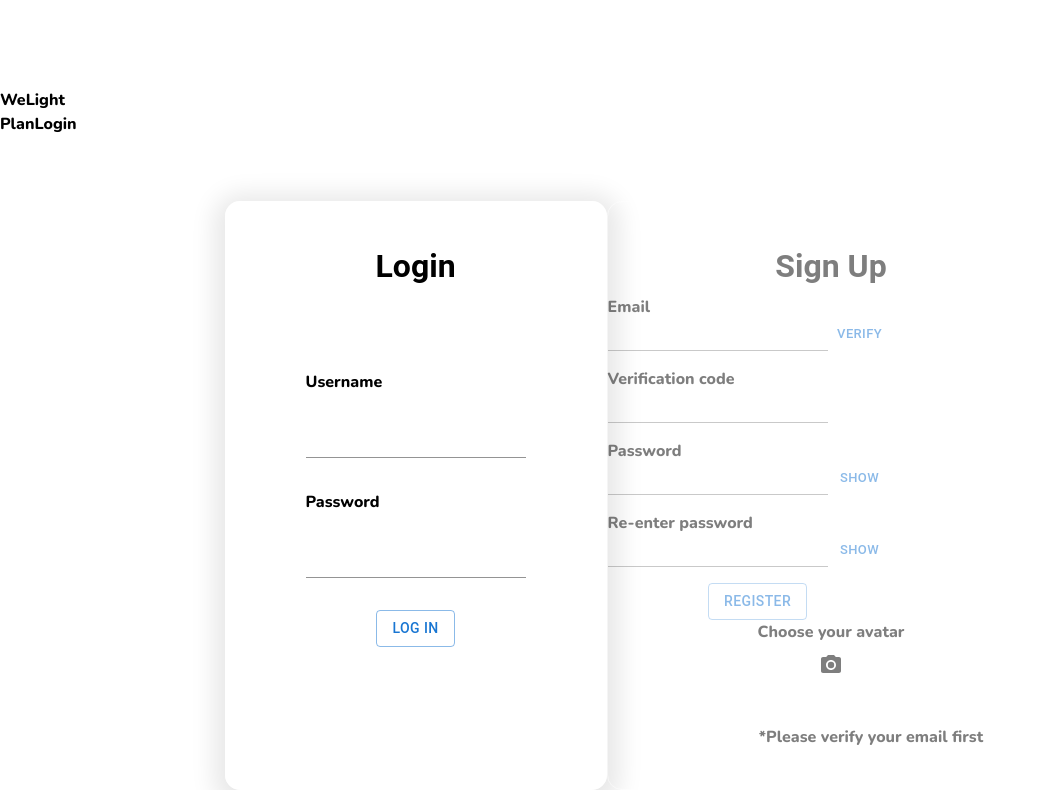
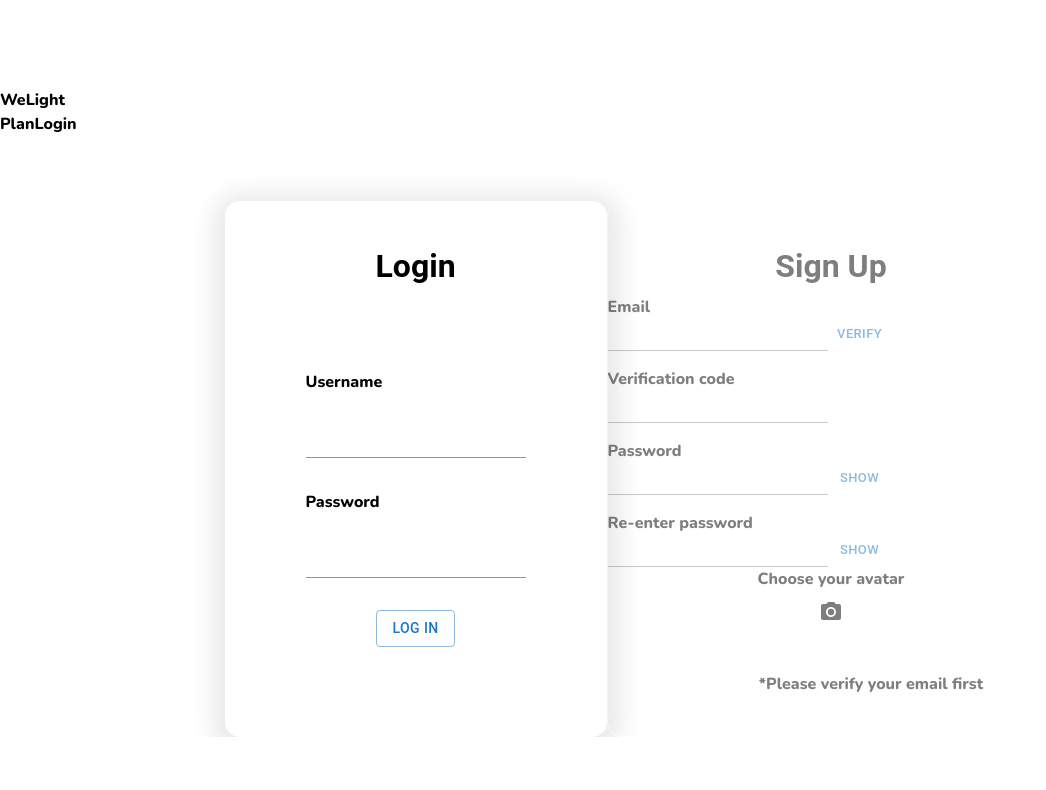
Before and after one commit to designasabaker/welightpreview, a React (Create React App) app: page /login in a window 1280 px wide. Shown: the part 1192-1982 px from the top of the page, without its empty margins (0-1046 px from the left). After the commit the page ends 1929 px from the top, so only its background shows below. Built offline with nearby package versions, Linux system fonts and the light colour scheme.

Commit message:
add: backend api, env file fix: register button display

```diff
--- a/src/pages/Signup.js
+++ b/src/pages/Signup.js
@@ -3,6 +3,7 @@ import { Box, Button, Grid, IconButton, Stack, TextField } from "@mui/material";
 import PhotoCamera from "@mui/icons-material/PhotoCamera";
 import { useState } from "react";
 import "../styles/login.css";
+import BACKEND_BASE_LINK from "../env.js";
 
 const formItems = [
   {
@@ -84,6 +85,16 @@ export default function Signup({ isFocusOnLogin, setFocusOnLogin }) {
         password,
       };
       console.log(credential); // pass the credential to api
+      const options = {
+        method: 'POST',
+        headers: {'Content-Type': 'application/json'},
+        body: `{"username":${credential.email},"email":${credential.email},"password":${credential.password}}`
+      };
+
+      fetch(BACKEND_BASE_LINK + '/register', options)
+          .then(response => response.json())
+          .then(response => console.log(response))
+          .catch(err => console.error(err));
     } else {
       console.error("Wrong input");
     }
@@ -214,13 +225,6 @@ export default function Signup({ isFocusOnLogin, setFocusOnLogin }) {
                 </Box>
               );
             })}
-
-            <Button
-              variant="outlined"
-              onClick={() => (window.location.href = "/signup")}
-            >
-              Register
-            </Button>
           </Stack>
         </Grid>
         <Grid item xs={5} style={{ margin: "auto", textAlign: "center" }}>
```
